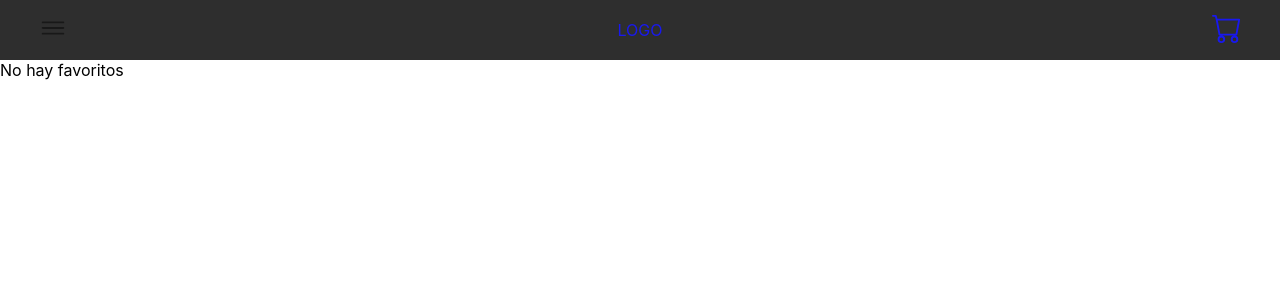
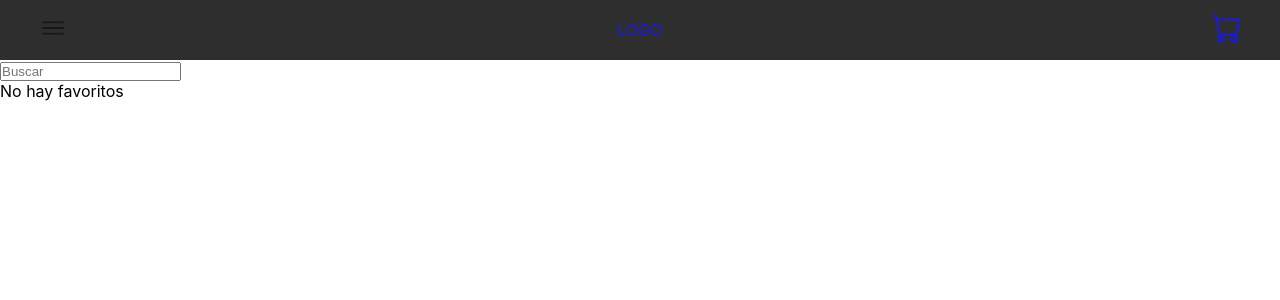
Before and after one commit to FlorFerr/react-proyect, a React (Create React App) app: page /favorites in a window 1280 px wide. Shown: the top 300 px of the page. Built offline with nearby package versions, Linux system fonts and the light colour scheme.

Commit message:
filter fav

```diff
--- a/src/Components/Container/FavList.js
+++ b/src/Components/Container/FavList.js
@@ -1,8 +1,15 @@
-import React, { useContext } from 'react'
+import React, { useContext, useState } from 'react'
 import FavContext from '../../Context/FavContext'
+import SearchItem from './SearchItem'
 
 const FavList = () => {
+  const [valueSearch, setValueSearch ] = useState('')
+
     const { fav, favContext } = useContext(FavContext)
+
+    const onSearch = (value) => {
+      setValueSearch(value)
+    }
 
     const favListContent = fav.map(item => {
         return (
@@ -14,6 +21,7 @@ const FavList = () => {
     })
   return (
     <div>
+      <SearchItem ></SearchItem>
        {fav.length > 0 ? favListContent : <p>No hay favoritos</p>}
     </div>
   )
--- a/src/Components/Pages/Login.js
+++ b/src/Components/Pages/Login.js
@@ -1,8 +1,8 @@
 import React from 'react'
 import Form from '../Container/Login/Form'
 
+const Login = () => {
 
-const Login = () => {
   return (
     <Form></Form>
   )
```
